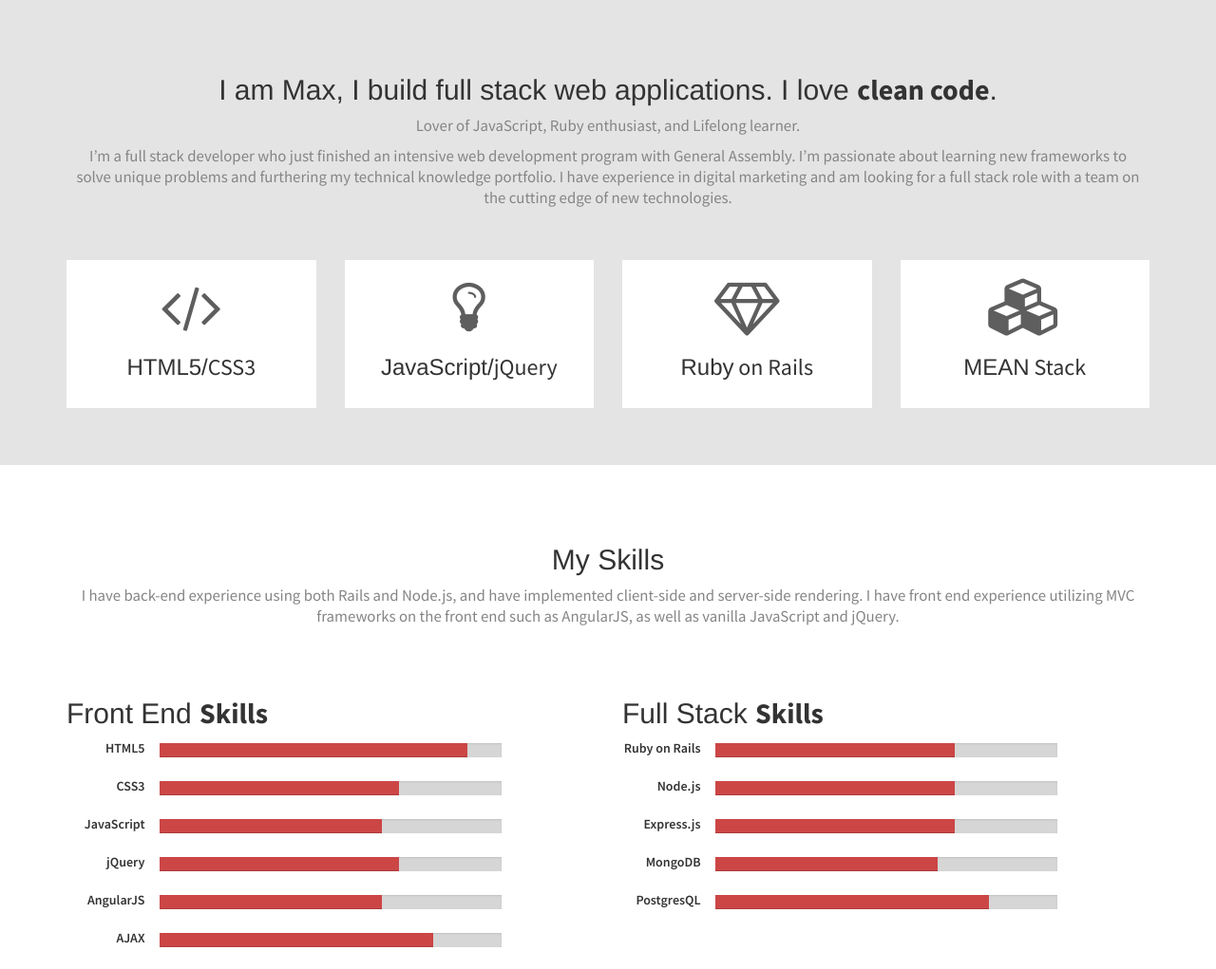
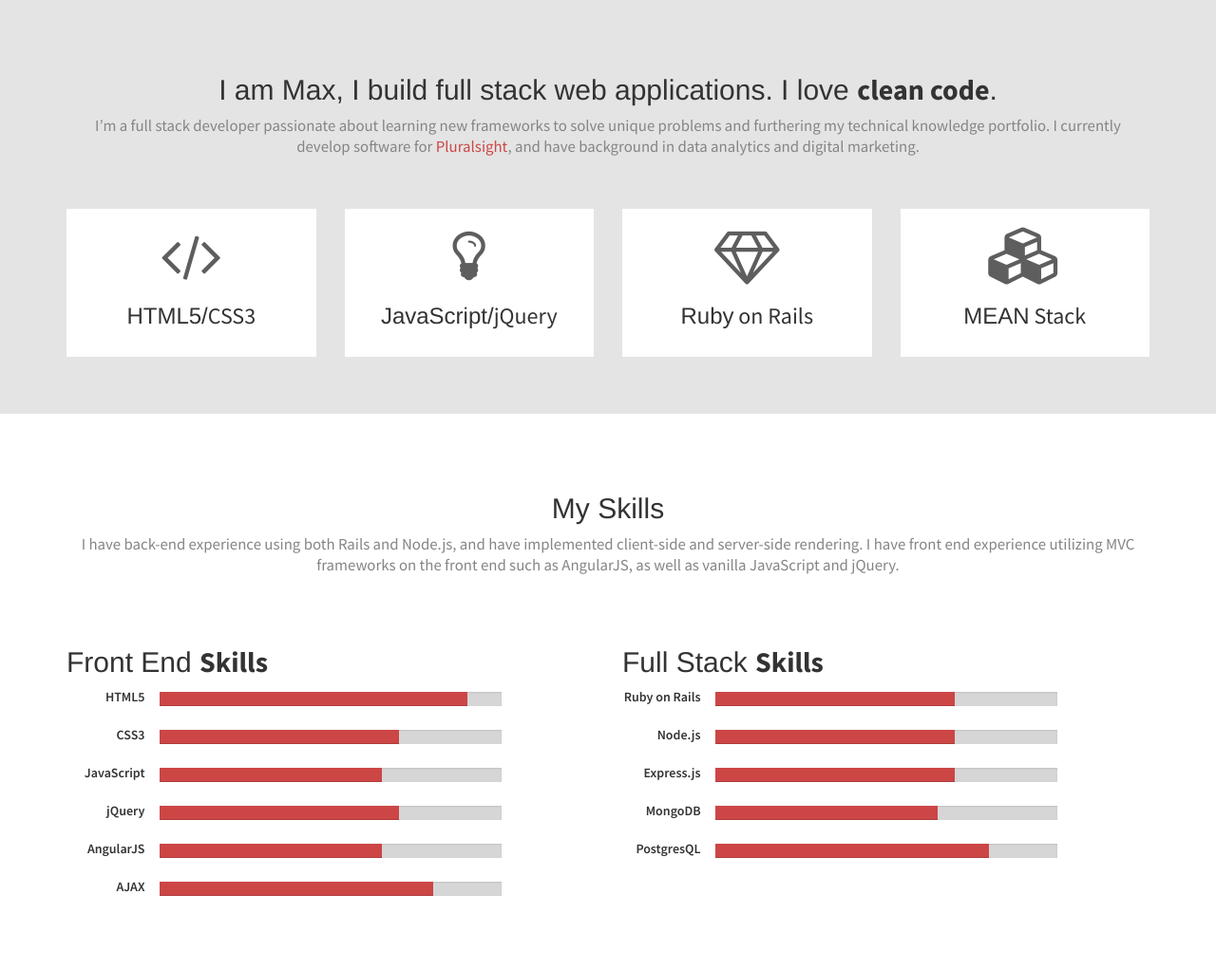
Before and after one commit to maxkrieg/personal_site, a plain HTML site: page index.html in a window 1280 px wide. Shown: the part 1040-2061 px from the top of the page at 95% size. Drawn offline with Linux system fonts and the light colour scheme.

Commit message:
updates about me section

```diff
--- a/css/styles.css
+++ b/css/styles.css
@@ -376,7 +376,7 @@ nav#filter {
 }
 
 .portfolio-items {
-    min-height: 300px;
+    min-height: 450px;
 }
 
 .portfolio-items article img {
--- a/index.html
+++ b/index.html
@@ -74,8 +74,7 @@
             <div class="heading text-center">
                 <!-- Heading -->
                 <h2>I am Max, I build full stack web applications. I love <strong>clean code</strong>.</h2>
-                <p>Lover of JavaScript, Ruby enthusiast, and Lifelong learner.</p>
-                <p>I’m a full stack developer who just finished an intensive web development program with General Assembly. I’m passionate about learning new frameworks to solve unique problems and furthering my technical knowledge portfolio. I have experience in digital marketing and am looking for a full stack role with a team on the cutting edge of new technologies.</p>
+                <p>I’m a full stack developer passionate about learning new frameworks to solve unique problems and furthering my technical knowledge portfolio. I currently develop software for <a href="http://pluralsight.com">Pluralsight</a>, and have background in data analytics and digital marketing.</p>
             </div>
             <div class="row">
 
@@ -282,7 +281,7 @@
                                 <h4>OGRE Buddies</h4>
                                 <p><small>Peer-to-peer outdoor gear rental app, integration with <a href="http://meetup.com" target="_blank">meetup</a> API: Rails API with a PostgresQL database, consumed by AngularJS front end.</small></p>
                                 <div class="portfolio-item">
-                                    <img src="images/portfolio/ogre.png" alt="" />
+                                    <img src="images/portfolio/ogre.png" alt=""/>
                                     <div class="portfolio-desc align-center">
                                         <div class="folio-info">
                                             <a href="http://maxkrieg.github.io/ogre_app/dist/#/" class="fancybox">
```
